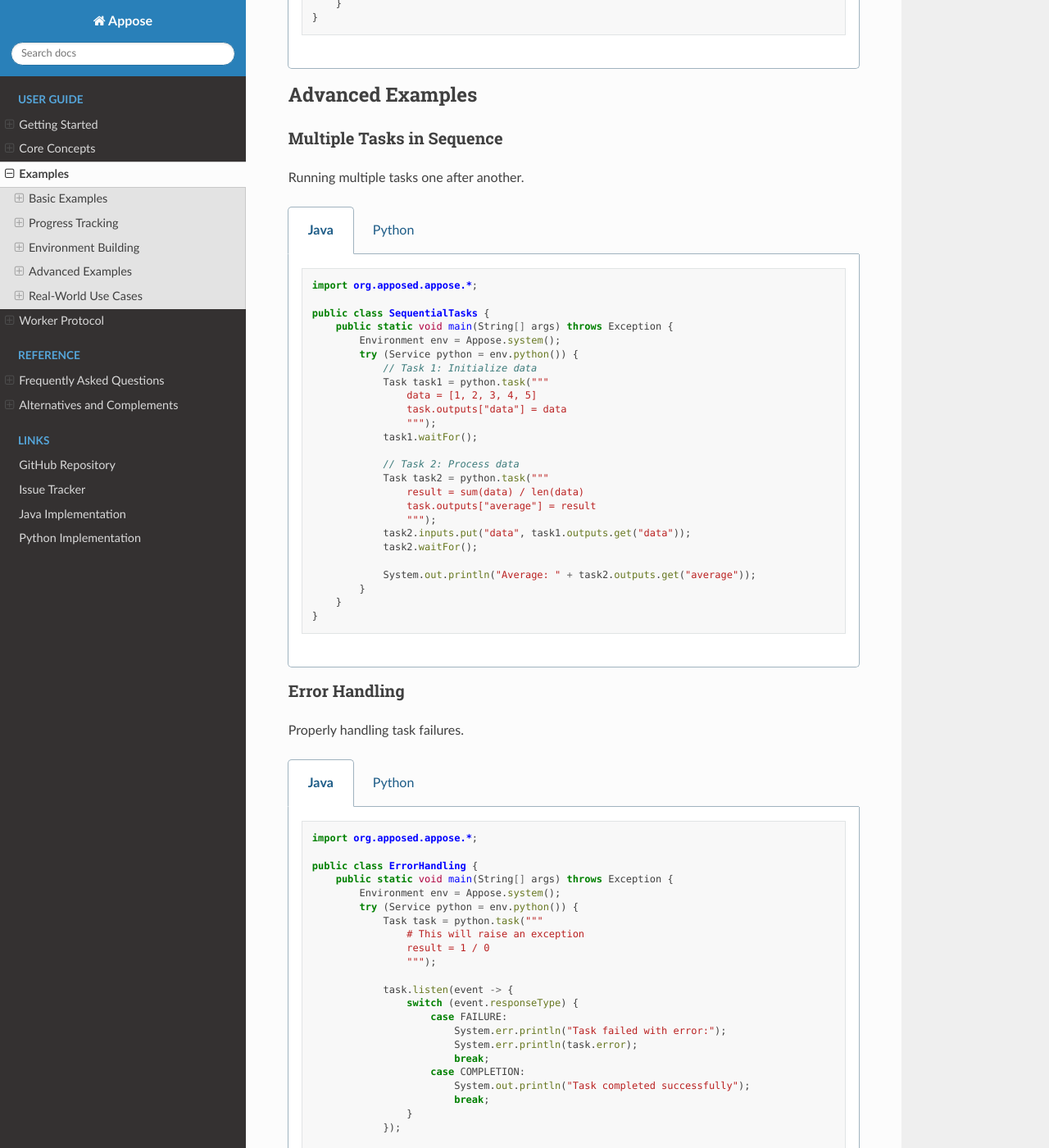
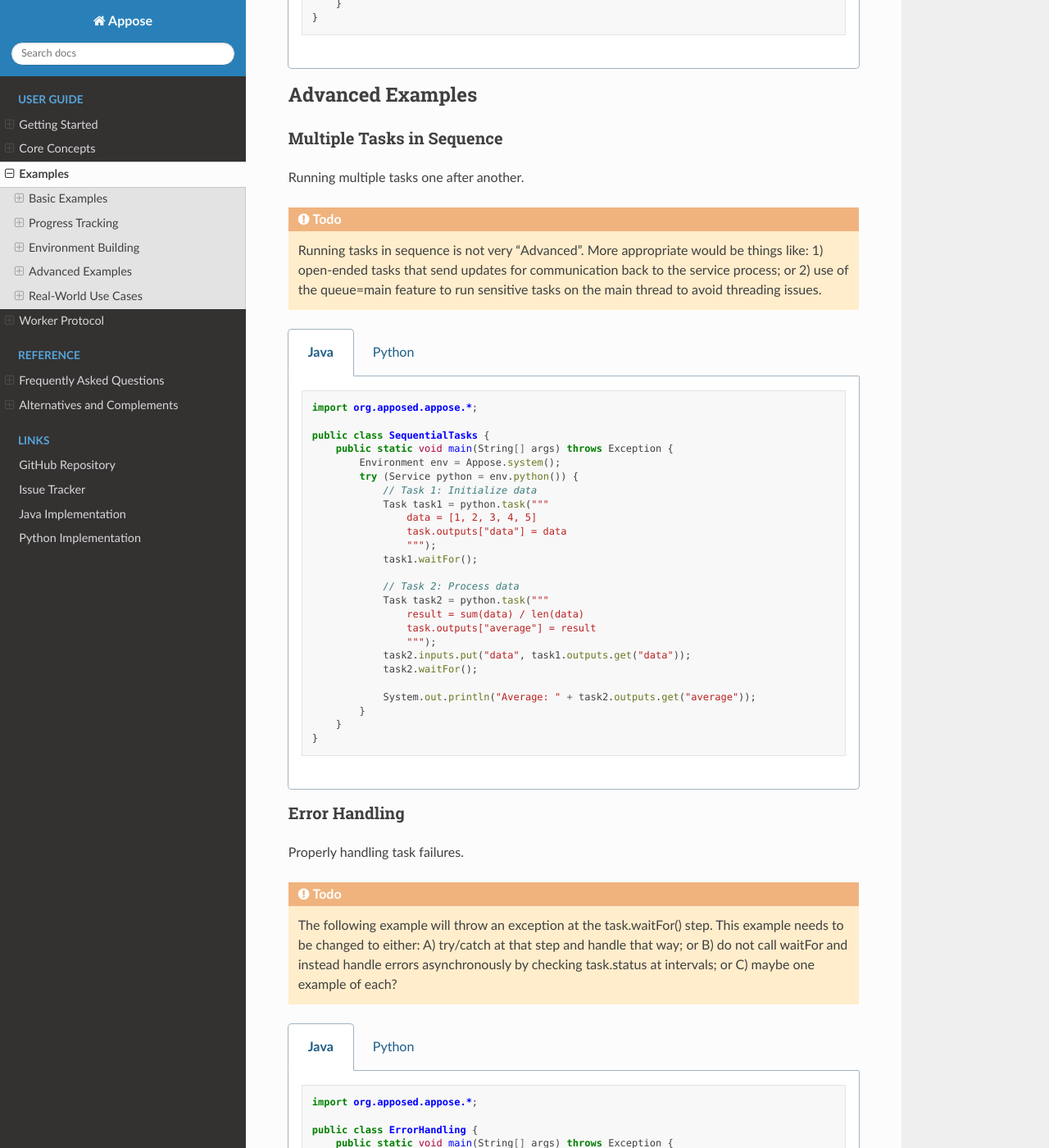
Before and after one commit to apposed/appose, a Sphinx documentation site: the page built from docs/examples.rst, in a window 1280 px wide and 1400 px high, scrolled down 6021 px. Shown: the whole window at 82% size. Built offline with Sphinx 7.4.7 and the Read the Docs theme 3.1.0, drawn with Linux system fonts in a browser that asks for light colours; some of the changed text lies outside the part shown.

Commit message:
Add TODOs for sections that still need work

```diff
--- a/docs/alternatives.rst
+++ b/docs/alternatives.rst
@@ -243,7 +243,9 @@ Containerization tools for application packaging and deployment.
 * Ensure consistent environments across deployments
 * Combine with Appose for multi-language workflows in containers
 
-**Note:** Shared memory requires special configuration in Docker (``--ipc=host`` or shared memory volumes).
+.. todo:: Verify correctness of the following Docker information. And if true, provide more detail.
+
+.. note:: Shared memory requires special configuration in Docker (``--ipc=host`` or shared memory volumes).
 
 Comparison Matrix
 -----------------
--- a/docs/conf.py
+++ b/docs/conf.py
@@ -20,6 +20,7 @@ extensions = [
     'sphinx.ext.intersphinx',
     'sphinx.ext.viewcode',
     'sphinx.ext.napoleon',
+    'sphinx.ext.todo',
     'sphinx_tabs.tabs',
     'sphinx_copybutton',
     'myst_parser',
@@ -57,6 +58,9 @@ html_theme_options = {
 sphinx_tabs_valid_builders = ['html', 'linkcheck']
 sphinx_tabs_disable_tab_closing = True
 
+# Todo extension configuration
+todo_include_todos = True
+
 # Napoleon settings for Google/NumPy style docstrings
 napoleon_google_docstring = True
 napoleon_numpy_docstring = True
--- a/docs/examples.rst
+++ b/docs/examples.rst
@@ -552,6 +552,8 @@ Multiple Tasks in Sequence
 
 Running multiple tasks one after another.
 
+.. todo:: Running tasks in sequence is not very "Advanced". More appropriate would be things like: 1) open-ended tasks that send updates for communication back to the service process; or 2) use of the queue=main feature to run sensitive tasks on the main thread to avoid threading issues.
+
 .. tabs::
 
    .. tab:: Java
@@ -613,6 +615,8 @@ Error Handling
 ^^^^^^^^^^^^^^
 
 Properly handling task failures.
+
+.. todo:: The following example will throw an exception at the task.waitFor() step. This example needs to be changed to either: A) try/catch at that step and handle that way; or B) do not call waitFor and instead handle errors asynchronously by checking task.status at intervals; or C) maybe one example of each?
 
 .. tabs::
 
@@ -683,6 +687,8 @@ Real-World Use Cases
 
 Deep Learning Inference
 ^^^^^^^^^^^^^^^^^^^^^^^^
+
+.. todo:: This example needs to be finished. We can use https://github.com/ctrueden/starfun3d
 
 Running deep learning models from a different language.
 
@@ -760,6 +766,8 @@ Running deep learning models from a different language.
 
 Data Science Pipeline
 ^^^^^^^^^^^^^^^^^^^^^
+
+.. todo:: This example needs testing and refinement.
 
 Complex data processing workflow.
 
```
